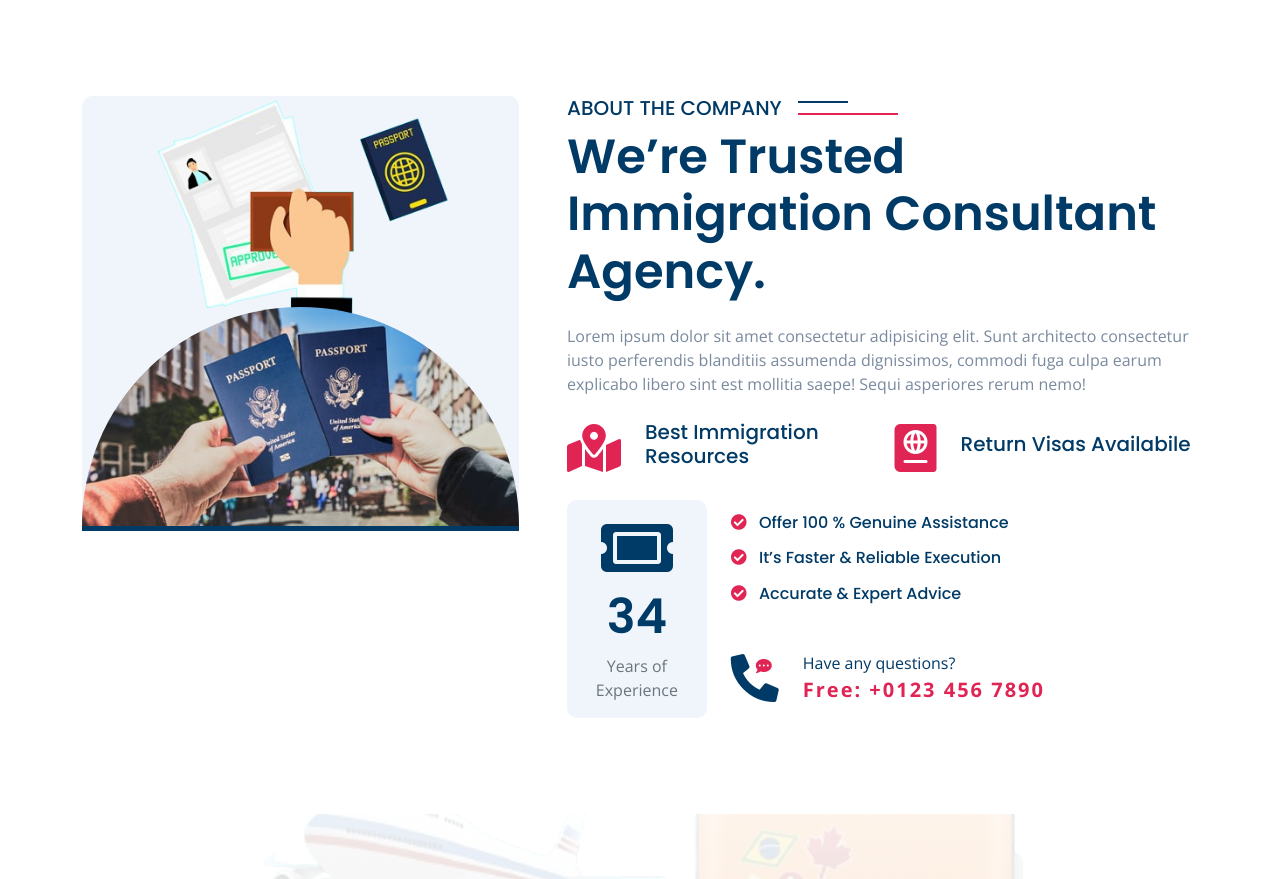
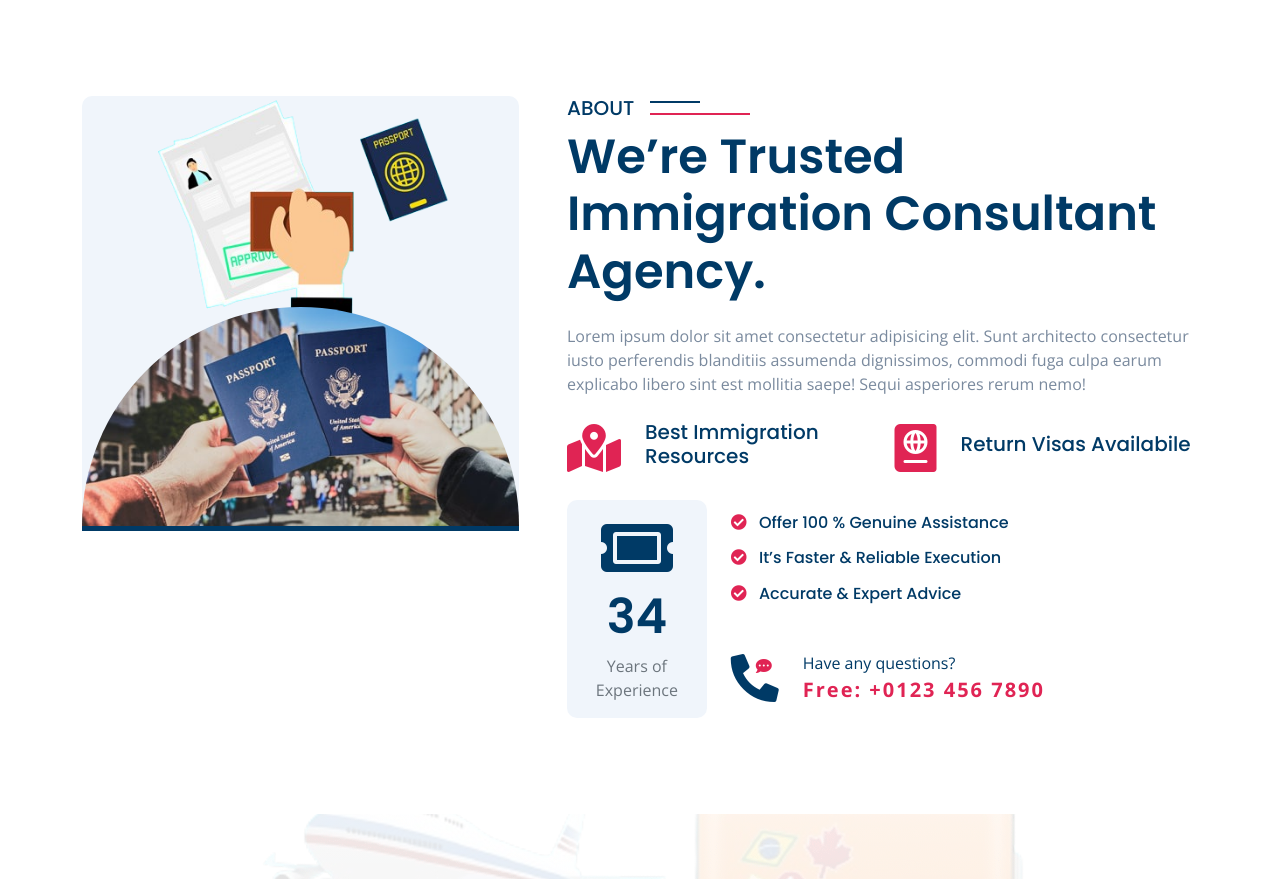
Before and after one commit to webguru78/guru-agency, a plain HTML site: page index.html in a window 1280 px wide. Shown: the part 941-1820 px from the top of the page. Drawn offline with nearby package versions, Linux system fonts and the light colour scheme.

Commit message:
First Commit

```diff
--- a/index.html
+++ b/index.html
@@ -173,7 +173,7 @@
                         </div>
                     </div>
                     <div class="col-xl-7 wow fadeInRight" data-wow-delay="0.3s">
-                        <h5 class="sub-title pe-3">About the company</h5>
+                        <h5 class="sub-title pe-3">About</h5>
                         <h1 class="display-5 mb-4">We’re Trusted Immigration Consultant Agency.</h1>
                         <p class="mb-4">Lorem ipsum dolor sit amet consectetur adipisicing elit. Sunt architecto consectetur iusto perferendis blanditiis assumenda dignissimos, commodi fuga culpa earum explicabo libero sint est mollitia saepe! Sequi asperiores rerum nemo!</p>
                         <div class="row gy-4 align-items-center">
```
